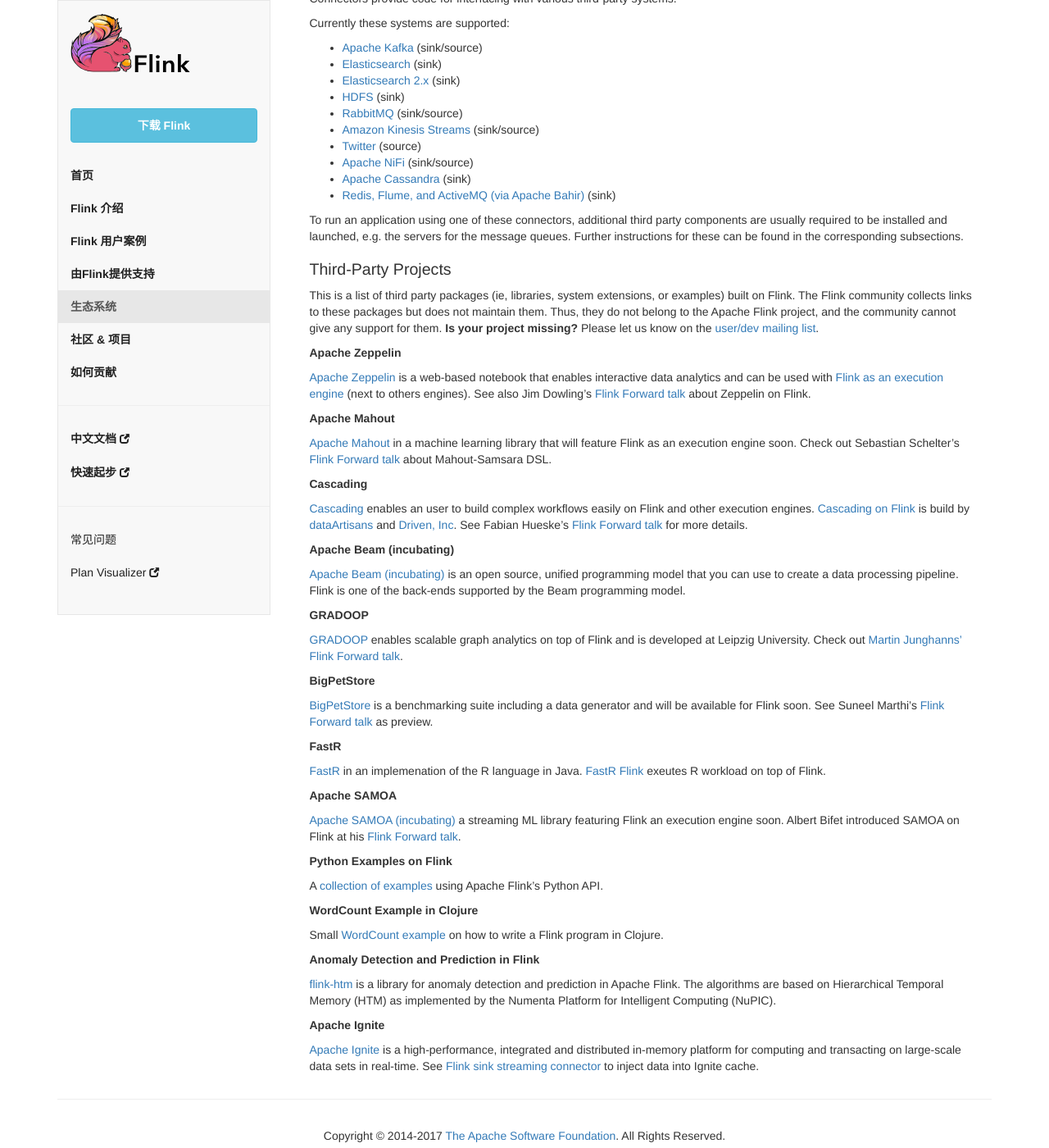
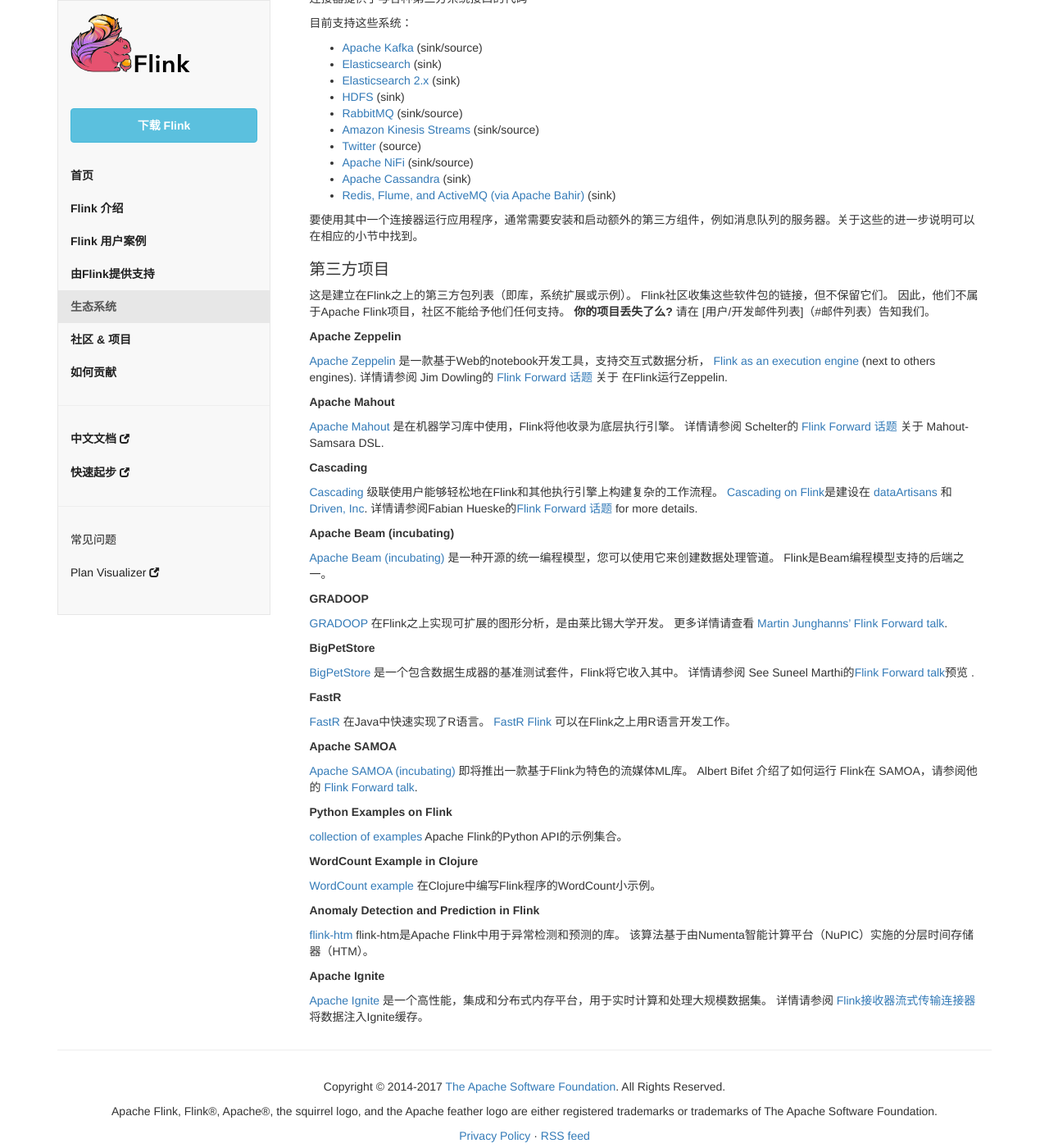
Before and after one commit to flink-china/flink-web, a Jekyll site: the page built from ecosystem.md, in a window 1280 px wide and 1400 px high, scrolled down 253 px. Shown: the whole window at 82% size. Built offline with Jekyll 4.4.1, drawn with Linux system fonts in a browser that asks for light colours; nearby versions of some CDN libraries; a script that is not in the unit is left out; comment, search, counter and statistics services are not loaded; some of the changed text lies outside the part shown.

```diff
--- a/ecosystem.md
+++ b/ecosystem.md
@@ -1,17 +1,16 @@
 ---
-title: "Ecosystem"
+title: "生态系统"
 ---
 <br>
-Apache Flink supports a broad ecosystem and works seamlessly with
-many other data processing projects and frameworks.
+Apache Flink支持广泛的生态系统，并可与其无缝对接许多其他数据处理项目和框架。
 <br>
 {% toc %}
 
-## Connectors
+## 连接器
 
-<p>Connectors provide code for interfacing with various third-party systems.</p>
+<p>连接器提供了与各种第三方系统接口的代码</p>
 
-<p>Currently these systems are supported:</p>
+<p>目前支持这些系统：</p>
 
 <ul>
   <li><a href="{{site.docs-stable}}/dev/connectors/kafka.html" target="_blank">Apache Kafka</a> (sink/source)</li>
@@ -26,70 +25,70 @@
   <li><a href="https://github.com/apache/bahir-flink" target="_blank">Redis, Flume, and ActiveMQ (via Apache Bahir)</a> (sink)</li>
 </ul>
 
-To run an application using one of these connectors, additional third party
-components are usually required to be installed and launched, e.g. the servers
-for the message queues. Further instructions for these can be found in the
-corresponding subsections.
+要使用其中一个连接器运行应用程序，通常需要安装和启动额外的第三方组件，例如消息队列的服务器。关于这些的进一步说明可以在相应的小节中找到。
 
 
-## Third-Party Projects
+## 第三方项目
 
-This is a list of third party packages (ie, libraries, system extensions, or examples) built on Flink.
-The Flink community collects links to these packages but does not maintain them.
-Thus, they do not belong to the Apache Flink project, and the community cannot give any support for them.
-**Is your project missing?**
-Please let us know on the [user/dev mailing list](#mailing-lists).
+这是建立在Flink之上的第三方包列表（即库，系统扩展或示例）。
+Flink社区收集这些软件包的链接，但不保留它们。
+因此，他们不属于Apache Flink项目，社区不能给予他们任何支持。
+**你的项目丢失了么?**
+请在 [用户/开发邮件列表]（#邮件列表）告知我们。
 
 **Apache Zeppelin**
 
-[Apache Zeppelin](https://zeppelin.incubator.apache.org/) is a web-based notebook that enables interactive data analytics and can be used with
+[Apache Zeppelin](https://zeppelin.incubator.apache.org/) 是一款基于Web的notebook开发工具，支持交互式数据分析，
 [Flink as an execution engine](https://zeppelin.incubator.apache.org/docs/interpreter/flink.html) (next to others engines).
-See also Jim Dowling's [Flink Forward talk](http://www.slideshare.net/FlinkForward/jim-dowling-interactive-flink-analytics-with-hopsworks-and-zeppelin) about Zeppelin on Flink.
+详情请参阅 Jim Dowling的 [Flink Forward 话题](http://www.slideshare.net/FlinkForward/jim-dowling-interactive-flink-analytics-with-hopsworks-and-zeppelin) 关于 在Flink运行Zeppelin.
 
 **Apache Mahout**
 
-[Apache Mahout](https://mahout.apache.org/) in a machine learning library that will feature Flink as an execution engine soon.
-Check out Sebastian Schelter's [Flink Forward talk](http://www.slideshare.net/FlinkForward/sebastian-schelter-distributed-machine-learing-with-the-samsara-dsl) about Mahout-Samsara DSL.
+[Apache Mahout](https://mahout.apache.org/) 是在机器学习库中使用，Flink将他收录为底层执行引擎。
+详情请参阅 Schelter的 [Flink Forward 话题](http://www.slideshare.net/FlinkForward/sebastian-schelter-distributed-machine-learing-with-the-samsara-dsl) 关于 Mahout-Samsara DSL.
 
 **Cascading**
 
-[Cascading](http://www.cascading.org/cascading-flink/) enables an user to build complex workflows easily on Flink and other execution engines.
-[Cascading on Flink](https://github.com/dataArtisans/cascading-flink) is build by [dataArtisans](http://data-artisans.com/) and [Driven, Inc](http://www.driven.io/).
-See Fabian Hueske's [Flink Forward talk](http://www.slideshare.net/FlinkForward/fabian-hueske-training-cascading-on-flink) for more details.
+[Cascading](http://www.cascading.org/cascading-flink/) 级联使用户能够轻松地在Flink和其他执行引擎上构建复杂的工作流程。
+[Cascading on Flink](https://github.com/dataArtisans/cascading-flink)是建设在 [dataArtisans](http://data-artisans.com/) 和[Driven, Inc](http://www.driven.io/).
+详情请参阅Fabian Hueske的[Flink Forward 话题](http://www.slideshare.net/FlinkForward/fabian-hueske-training-cascading-on-flink) for more details.
 
 **Apache Beam (incubating)**
 
-[Apache Beam (incubating)](http://beam.incubator.apache.org/) is an open source, unified programming model that you can use to create a data processing pipeline. Flink is one of the back-ends supported by the Beam programming model.
+[Apache Beam (incubating)](http://beam.incubator.apache.org/) 是一种开源的统一编程模型，您可以使用它来创建数据处理管道。 Flink是Beam编程模型支持的后端之一。
+
 
 **GRADOOP**
 
-[GRADOOP](http://dbs.uni-leipzig.de/en/research/projects/gradoop) enables scalable graph analytics on top of Flink and is developed at Leipzig University. Check out [Martin Junghanns’ Flink Forward talk](http://www.slideshare.net/FlinkForward/martin-junghans-gradoop-scalable-graph-analytics-with-apache-flink).
+[GRADOOP](http://dbs.uni-leipzig.de/en/research/projects/gradoop) 在Flink之上实现可扩展的图形分析，是由莱比锡大学开发。 更多详情请查看 [Martin Junghanns’ Flink Forward talk](http://www.slideshare.net/FlinkForward/martin-junghans-gradoop-scalable-graph-analytics-with-apache-flink).
 
 **BigPetStore**
 
-[BigPetStore](https://github.com/apache/bigtop/tree/master/bigtop-bigpetstore) is a benchmarking suite including a data generator and will be available for Flink soon.
-See Suneel Marthi's [Flink Forward talk](http://www.slideshare.net/FlinkForward/suneel-marthi-bigpetstore-flink-a-comprehensive-blueprint-for-apache-flink?ref=http://flink-forward.org/?session=tbd-3) as preview.
+[BigPetStore](https://github.com/apache/bigtop/tree/master/bigtop-bigpetstore) 是一个包含数据生成器的基准测试套件，Flink将它收入其中。 详情请参阅
+See Suneel Marthi的[Flink Forward talk](http://www.slideshare.net/FlinkForward/suneel-marthi-bigpetstore-flink-a-comprehensive-blueprint-for-apache-flink?ref=http://flink-forward.org/?session=tbd-3)预览 .
 
 **FastR**
 
-[FastR](https://bitbucket.org/allr/fastr-flink) in an implemenation of the R language in Java. [FastR Flink](https://bitbucket.org/allr/fastr-flink/src/3535a9b7c7f208508d6afbcdaf1de7d04fa2bf79/README_FASTR_FLINK.md?at=default&fileviewer=file-view-default) exeutes R workload on top of Flink.
+[FastR](https://bitbucket.org/allr/fastr-flink) 在Java中快速实现了R语言。 [FastR Flink](https://bitbucket.org/allr/fastr-flink/src/3535a9b7c7f208508d6afbcdaf1de7d04fa2bf79/README_FASTR_FLINK.md?at=default&fileviewer=file-view-default) 可以在Flink之上用R语言开发工作。
 
 **Apache SAMOA**
 
-[Apache SAMOA (incubating)](https://samoa.incubator.apache.org/) a streaming ML library featuring Flink an execution engine soon. Albert Bifet introduced SAMOA on Flink at his [Flink Forward talk](http://www.slideshare.net/FlinkForward/albert-bifet-apache-samoa-mining-big-data-streams-with-apache-flink?ref=http://flink-forward.org/?session=apache-samoa-mining-big-data-streams-with-apache-flink).
+[Apache SAMOA (incubating)](https://samoa.incubator.apache.org/) 即将推出一款基于Flink为特色的流媒体ML库。 Albert Bifet 介绍了如何运行 Flink在 SAMOA，请参阅他的 [Flink Forward talk](http://www.slideshare.net/FlinkForward/albert-bifet-apache-samoa-mining-big-data-streams-with-apache-flink?ref=http://flink-forward.org/?session=apache-samoa-mining-big-data-streams-with-apache-flink).
 
 **Python Examples on Flink**
 
-A [collection of examples](https://github.com/wdm0006/flink-python-examples) using Apache Flink's Python API.
+[collection of examples](https://github.com/wdm0006/flink-python-examples) Apache Flink的Python API的示例集合。
 
 **WordCount Example in Clojure**
 
-Small [WordCount example](https://github.com/mjsax/flink-external/tree/master/flink-clojure) on how to write a Flink program in Clojure.
+[WordCount example](https://github.com/mjsax/flink-external/tree/master/flink-clojure) 在Clojure中编写Flink程序的WordCount小示例。
+
 
 **Anomaly Detection and Prediction in Flink**
 
-[flink-htm](https://github.com/nupic-community/flink-htm) is a library for anomaly detection and prediction in Apache Flink. The algorithms are based on Hierarchical Temporal Memory (HTM) as implemented by the Numenta Platform for Intelligent Computing (NuPIC).
+[flink-htm](https://github.com/nupic-community/flink-htm) flink-htm是Apache Flink中用于异常检测和预测的库。 该算法基于由Numenta智能计算平台（NuPIC）实施的分层时间存储器（HTM）。
+
 
 **Apache Ignite**
 
-[Apache Ignite](https://ignite.apache.org) is a high-performance, integrated and distributed in-memory platform for computing and transacting on large-scale data sets in real-time. See [Flink sink streaming connector](https://github.com/apache/ignite/tree/master/modules/flink) to inject data into Ignite cache.
+[Apache Ignite](https://ignite.apache.org) 是一个高性能，集成和分布式内存平台，用于实时计算和处理大规模数据集。 详情请参阅 [Flink接收器流式传输连接器](https://github.com/apache/ignite/tree/master/modules/flink) 将数据注入Ignite缓存。
```
Also changed, not shown: _layouts/base.html (+11 -0 lines).
